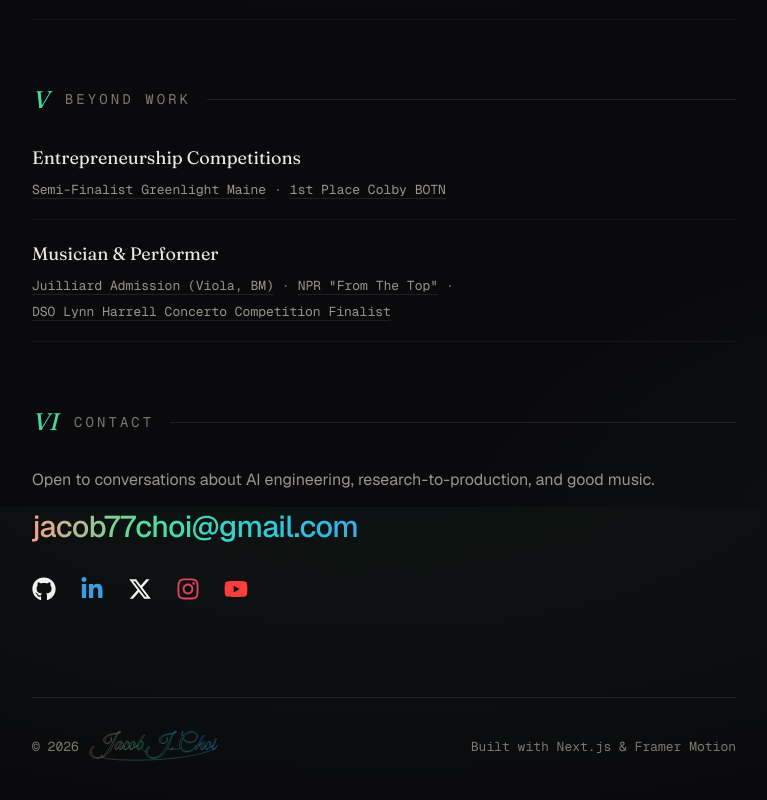
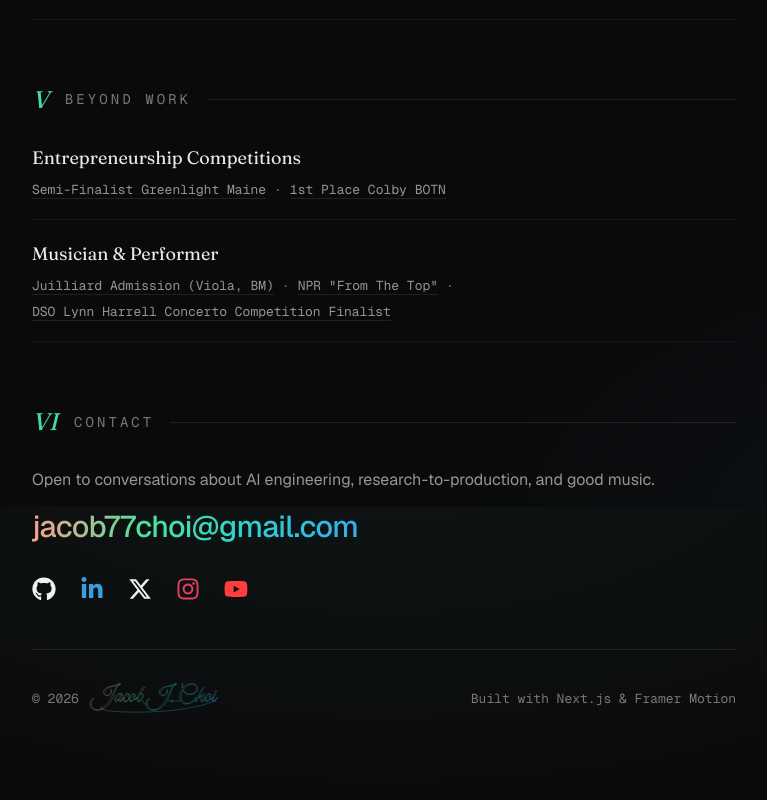
Before and after one commit to jacob7choi-xyz/personal-website, a Next.js app: page / in a window 1280 px wide. Shown: the part 2693-3493 px from the top of the page, without its empty margins (256-1023 px from the left). Built offline with nearby package versions, Linux system fonts and the light colour scheme.

Commit message:
style: tighten the gap above the footer

```diff
--- a/src/app/HomeContent.tsx
+++ b/src/app/HomeContent.tsx
@@ -569,7 +569,7 @@ export default function HomeContent({ initialYear }: { initialYear: number }) {
 
       {/* -------------------------------------------------------- Footer */}
       <footer
-        className="mt-24 pt-8 flex flex-col sm:flex-row sm:items-center justify-between gap-4 mono meta"
+        className="mt-12 pt-8 flex flex-col sm:flex-row sm:items-center justify-between gap-4 mono meta"
         style={{ borderTop: "1px solid var(--rule)", color: "var(--text-tertiary)" }}
       >
         <span className="flex items-center gap-2.5">
```
